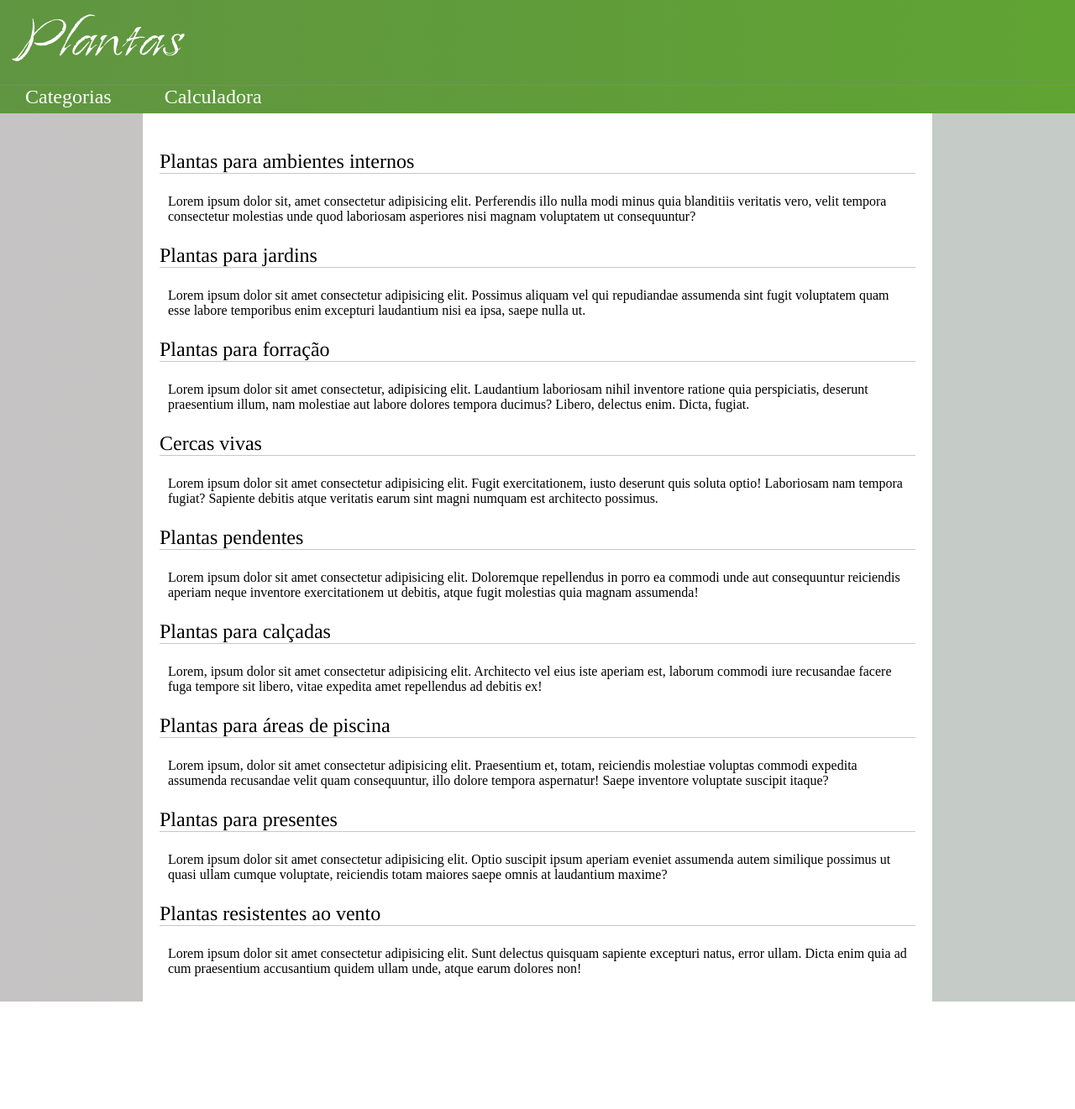
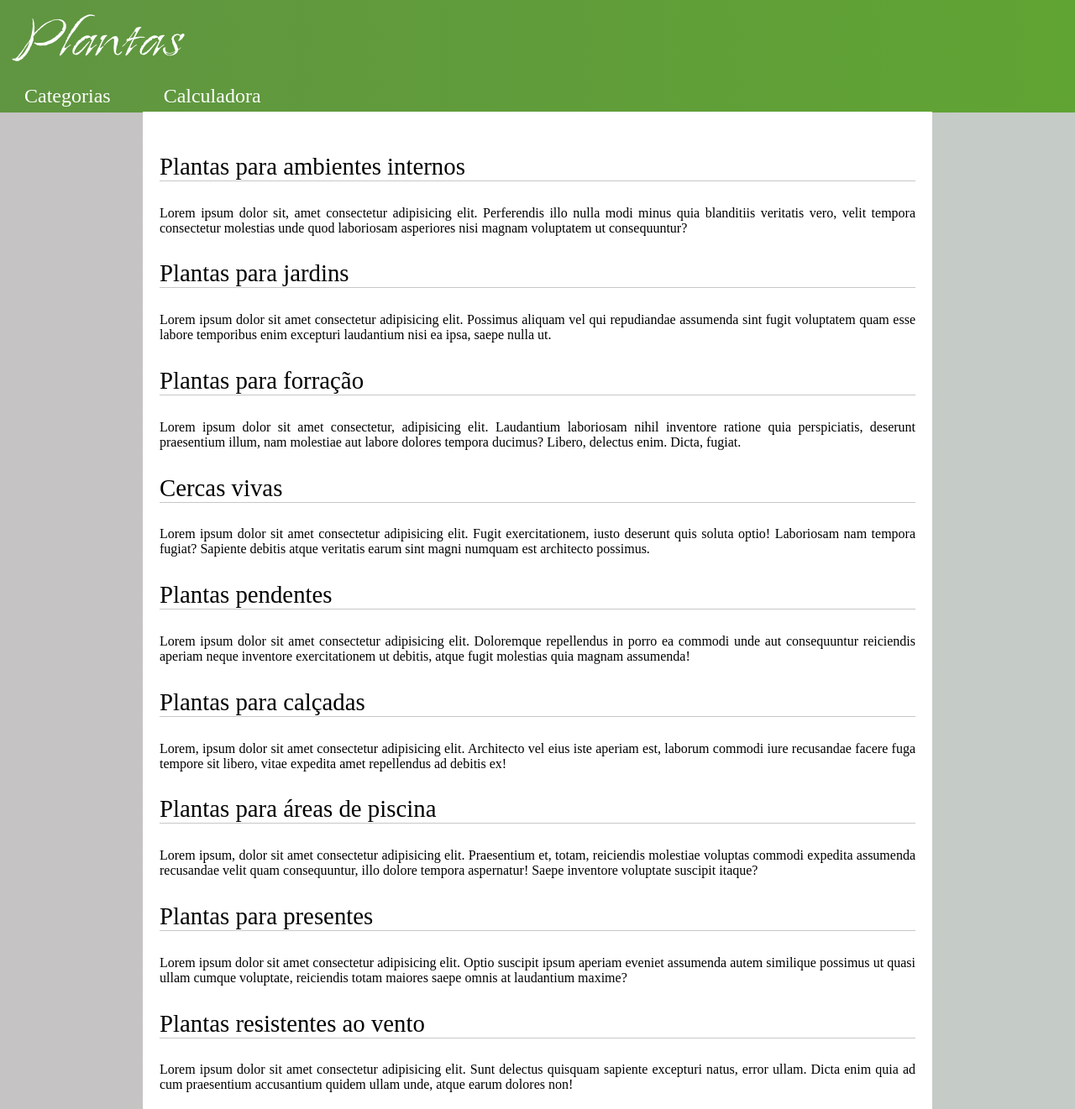
Before and after one commit to sosmarcos/Ordenador, a PHP site: page / in a window 1280 px wide. Shown: the whole page at 84% size. Before the commit the page ends 1193 px from the top, so only its background shows below. Run offline with PHP 8.4, Linux system fonts and the light colour scheme; some web fonts are replaced.

Commit message:
Update style.css

```diff
--- a/style.css
+++ b/style.css
@@ -36,7 +36,7 @@ header {
 }
 
 nav {
-    margin: 0px;
+    margin: -1px;
     background-image: linear-gradient(90deg, #609541, #60a433);
 }
 
@@ -61,9 +61,8 @@ h1.cabeça {
 }
 
 h1 {
-    font: normal 1.5em times;
+    font: normal 1.8em 'hina';
     border-bottom: solid 1px #8b8b8b7a;
-    text-align: justify;
 }
 
 ul {
@@ -139,5 +138,6 @@ label {
 }
 
 p {
-    margin: 10px;
+    margin: 0px;
+    text-align: justify;
 }
```
